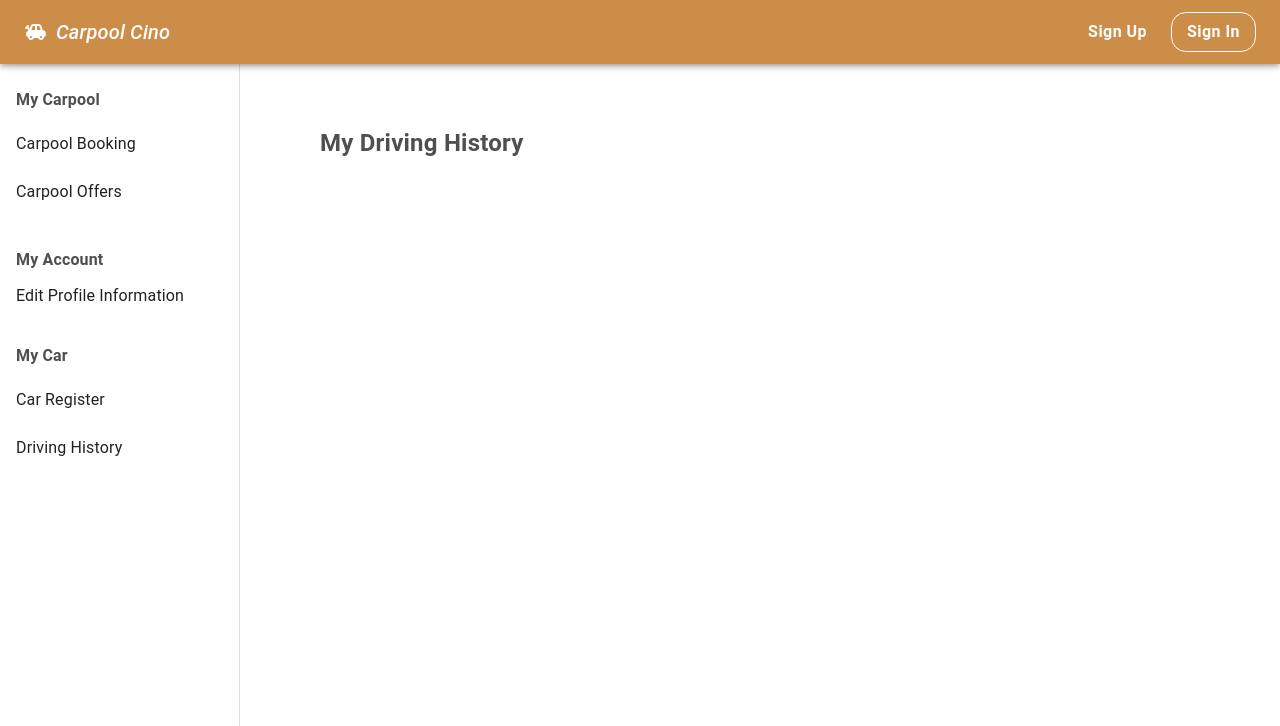
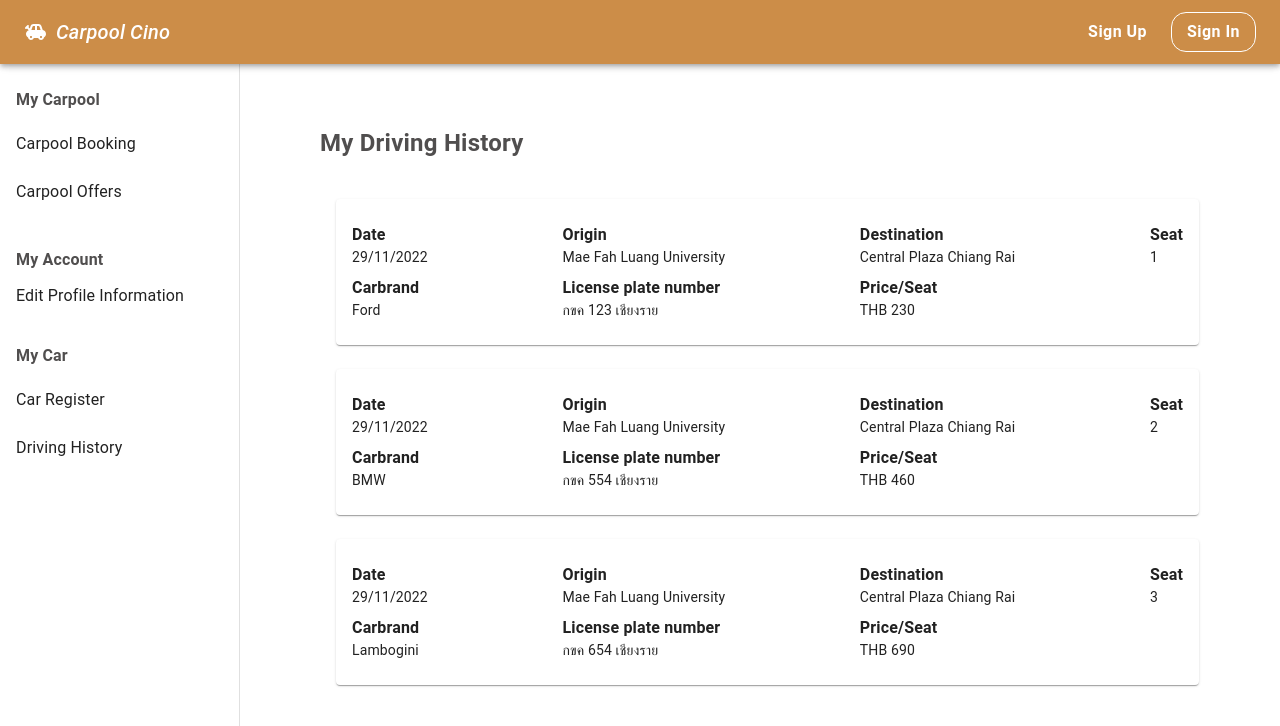
Before and after one commit to boraprae/carpool-cino, a Next.js app: page /drivingHistory in a window 1280 px wide. Shown: the top 726 px of the page. Built offline with nearby package versions, Linux system fonts and the light colour scheme.

Commit message:
driving history

```diff
--- a/pages/drivingHistory.js
+++ b/pages/drivingHistory.js
@@ -1,9 +1,105 @@
+import * as React from "react";
 import { AppBar, Typography, Button } from "@mui/material";
 import Sidebar from "./components/sidebar";
 import styles from "../styles/Home.module.css";
 import CreateCarpoolCard from "./components/createCarpoolCard";
+import Stack from "@mui/material/Stack";
+import Card from '@mui/material/Card';
+import CardContent from '@mui/material/CardContent';
+import { colors } from '@mui/material';
+
 
 export default function drivingHistory() {
+  const current = new Date();
+  const date = `${current.getDate()}/${current.getMonth() + 1}/${current.getFullYear()}`;
+
+  const [carsInfo, setCarsinfo] = React.useState([
+    { date: date, Origin: 'Mae Fah Luang University', Destination: 'Central Plaza Chiang Rai', Seat: '1', Carbrand: 'Ford', LicensePlate: 'กขค 123 เชียงราย', Price_seat: '230', id: 100 },
+    { date: date, Origin: 'Mae Fah Luang University', Destination: 'Central Plaza Chiang Rai', Seat: '2', Carbrand: 'BMW', LicensePlate: 'กขค 554 เชียงราย', Price_seat: '460', id: 101 },
+    { date: date, Origin: 'Mae Fah Luang University', Destination: 'Central Plaza Chiang Rai', Seat: '3', Carbrand: 'Lambogini', LicensePlate: 'กขค 654 เชียงราย', Price_seat: '690', id: 102 },
+  ]);
+
+  const listCard = carsInfo.map((e) => (
+    <Card sx={{
+      width: 863,
+      mr: 6,
+      mt: 3,
+      backgroundColor: "#FFFFFF"
+    }}>
+      <CardContent>
+        <Stack
+          direction="row"
+          justifyContent="space-between"
+          alignItems="flex-start"
+        >
+          <Stack
+            direction="column"
+            justifyContent="flex-start"
+            alignItems="flex-start"
+          >
+            <Typography sx={{ fontSize: "16px", mt: 1, fontWeight: "bold" }}>
+              Date
+            </Typography>
+            <Typography sx={{ fontSize: "14px" }}>
+              {e.date}
+            </Typography>
+            <Typography sx={{ fontSize: "16px", mt: 1, fontWeight: "bold" }}>
+              Carbrand
+            </Typography>
+            <Typography sx={{ fontSize: "14px" }}>{e.Carbrand}</Typography>
+          </Stack>
+
+          <Stack
+            direction="column"
+            justifyContent="flex-start"
+            alignItems="flex-start"
+          >
+            <Typography sx={{ fontSize: "16px", mt: 1, fontWeight: "bold" }}>
+              Origin
+            </Typography>
+            <Typography sx={{ fontSize: "14px" }}>
+              {e.Origin}
+            </Typography>
+
+            <Typography sx={{ fontSize: "16px", mt: 1, fontWeight: "bold" }}>
+              License plate number
+            </Typography>
+            <Typography sx={{ fontSize: "14px" }}>{e.LicensePlate}</Typography>
+          </Stack>
+          <Stack
+            direction="column"
+            justifyContent="flex-start"
+            alignItems="flex-start"
+          >
+            <Typography sx={{ fontSize: "16px", mt: 1, fontWeight: "bold" }}>
+              Destination
+            </Typography>
+            <Typography sx={{ fontSize: "14px" }}>
+              {e.Destination}
+            </Typography>
+            <Typography sx={{ fontSize: "16px", mt: 1, fontWeight: "bold" }}>
+              Price/Seat
+            </Typography>
+            <Typography sx={{ fontSize: "14px" }}>
+              THB {e.Price_seat}
+            </Typography>
+          </Stack>
+          <Stack
+            direction="column"
+            justifyContent="flex-start"
+            alignItems="flex-start"
+          >
+            <Typography sx={{ fontSize: "16px", mt: 1, fontWeight: "bold" }}>
+              Seat
+            </Typography>
+            <Typography sx={{ fontSize: "14px" }}>
+              {e.Seat}
+            </Typography>
+          </Stack>
+        </Stack>
+      </CardContent>
+    </Card>
+  ))
   return (
     <main className={styles.main}>
       <Sidebar />
@@ -17,6 +113,20 @@ export default function drivingHistory() {
       >
         My Driving History
       </Typography>
+
+      {/* Driving History */}
+      <Stack
+        container
+        direction="row"
+        justifyContent="center"
+        alignItems="center"
+      >
+
+        <CardContent>
+          {listCard}
+        </CardContent>
+      </Stack>
+
     </main>
   );
 }
```
